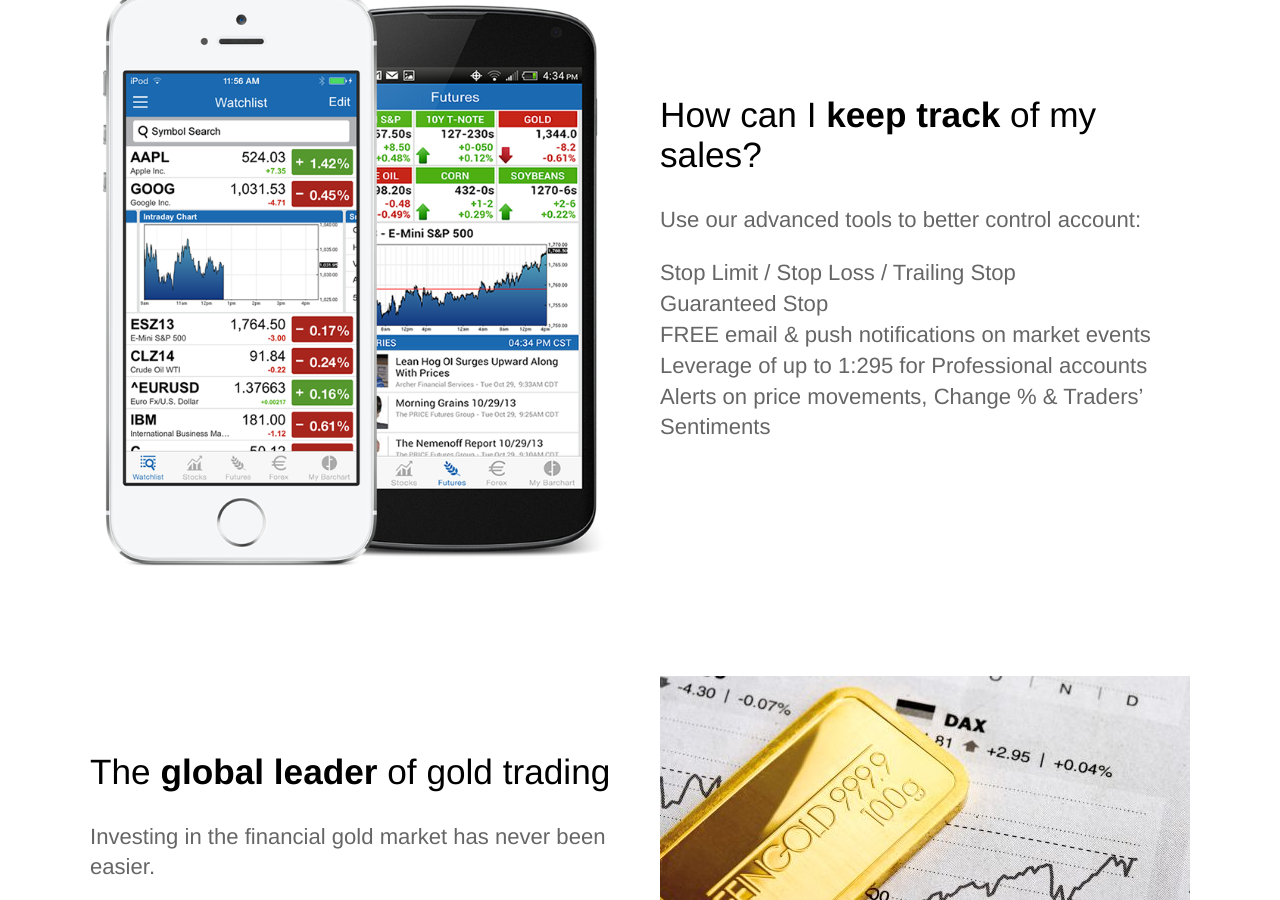
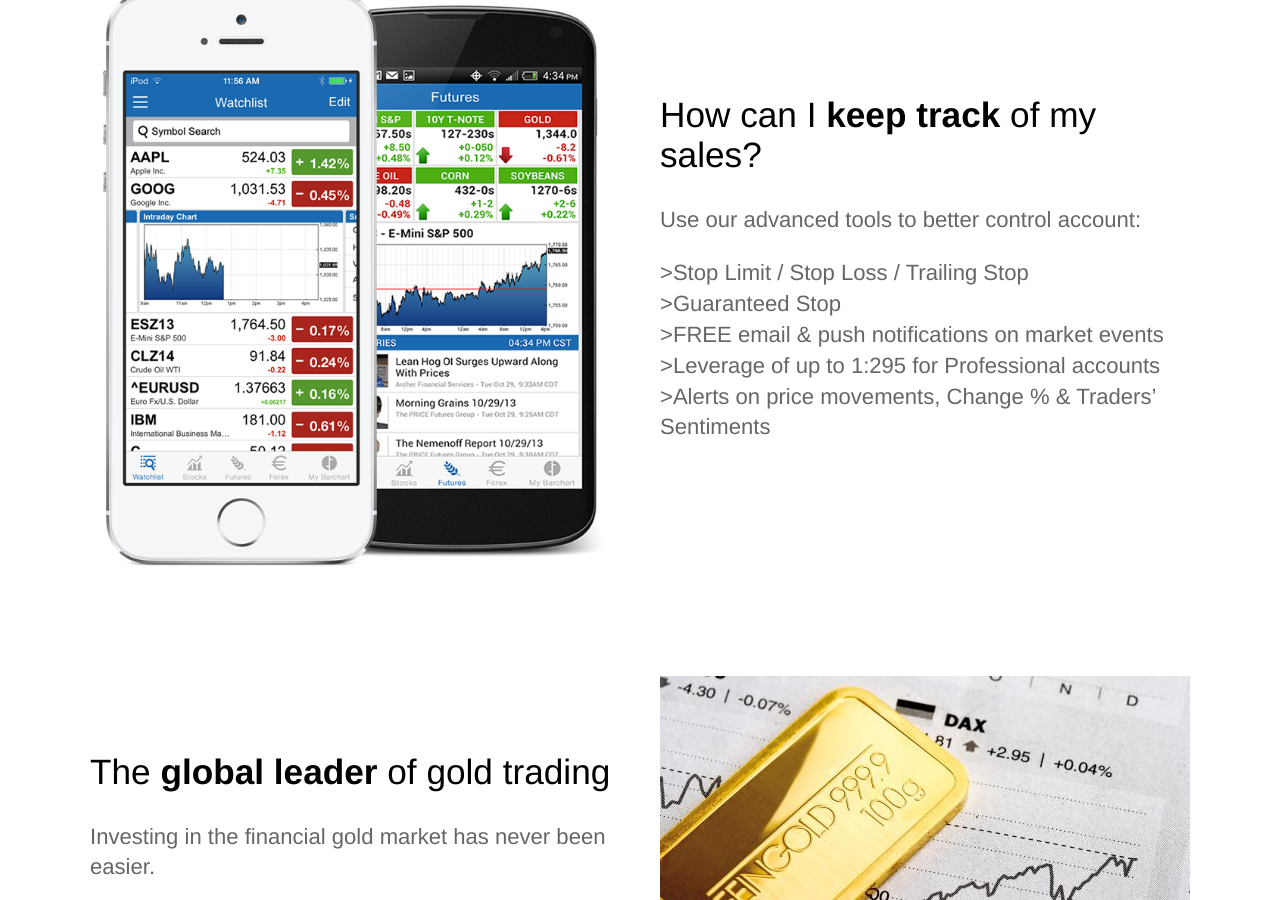
Before and after one commit to GOLDTRADERS/temp.github.io, a Jekyll site: the page built from index.html, in a window 1280 px wide and 900 px high, scrolled down 1019 px. Built offline with Jekyll 4.4.1, drawn with Linux system fonts in a browser that asks for light colours.

```diff
--- a/index.html
+++ b/index.html
@@ -32,11 +32,11 @@ description: Trade with one of the UK's No. 1 Gold Trader
 			<div class="text editable">
 				<h2>How can I <strong>keep track</strong> of my sales?</h2>
 				<p>Use our advanced tools to better control account:</p>
-				<p>Stop Limit / Stop Loss / Trailing Stop</br>
-				Guaranteed Stop</br>
-				FREE email & push notifications on market events </br>
-				Leverage of up to 1:295 for Professional accounts</br>
-				Alerts on price movements, Change % & Traders’ Sentiments</p>
+				<p>>Stop Limit / Stop Loss / Trailing Stop</br>
+				>Guaranteed Stop</br>
+				>FREE email & push notifications on market events </br>
+				>Leverage of up to 1:295 for Professional accounts</br>
+				>Alerts on price movements, Change % & Traders’ Sentiments</p>
 			</div>
 			<div class="image">
 				<img src="/images/Stocks-phone.png" alt="Screenshot"/>
```
